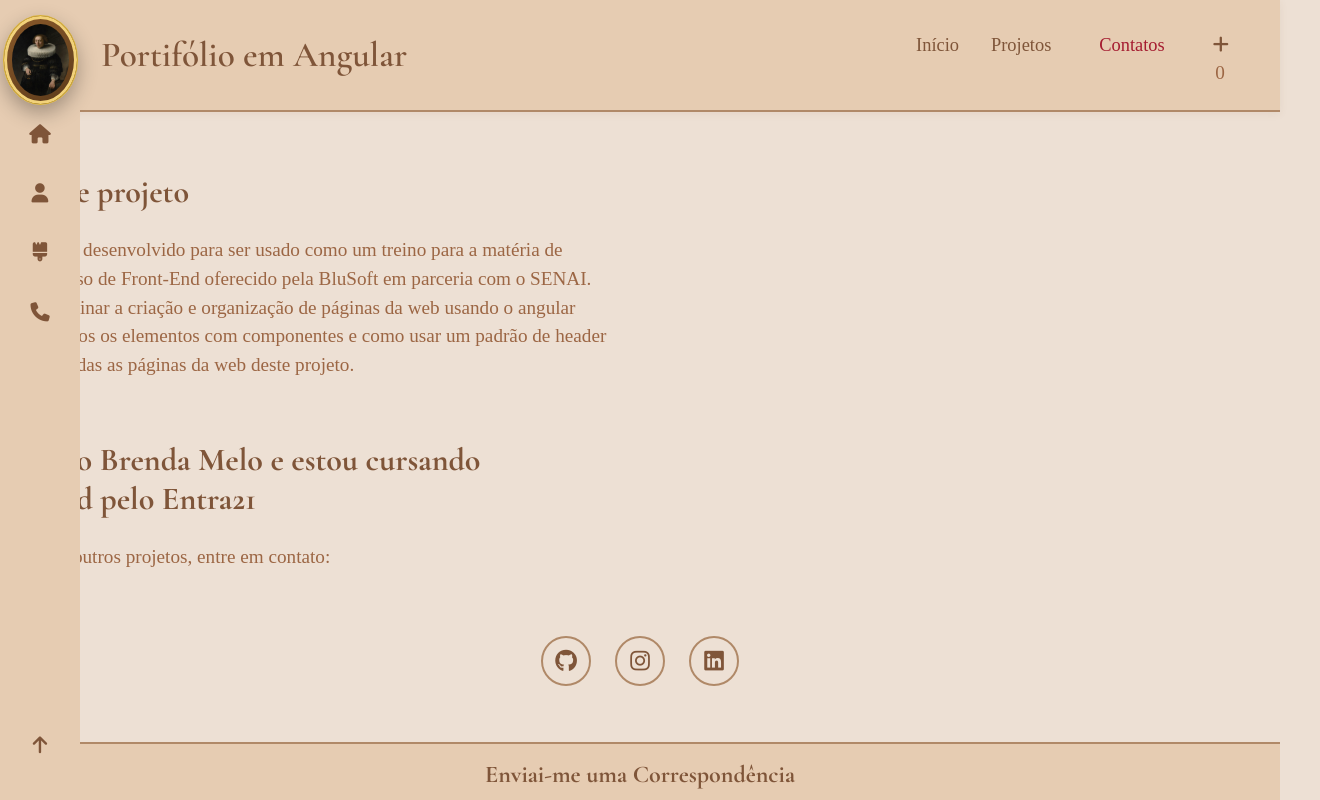
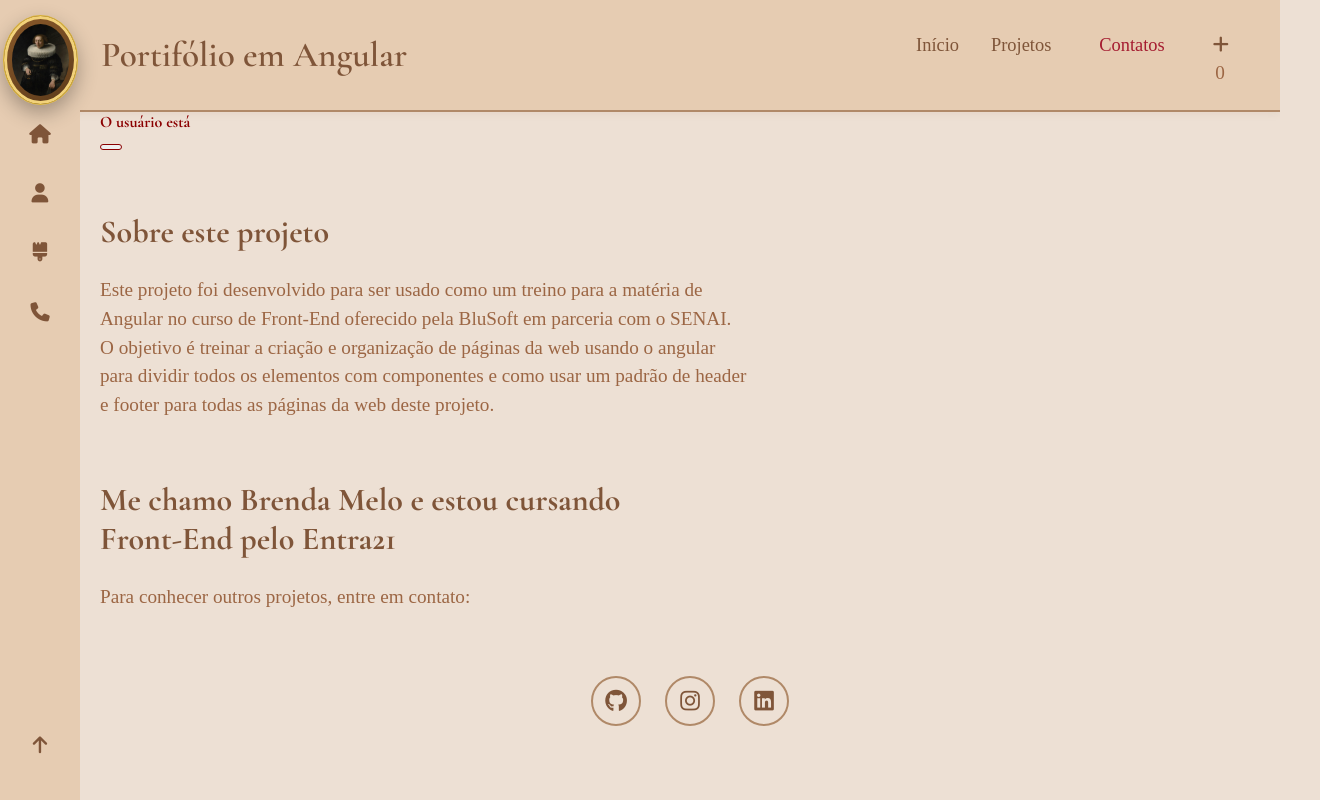
Before and after one commit to Berenda-m/portifolio-em-angular, an Angular app: page /contato in a window 1280 px wide. Shown: the top 800 px of the page, 1320 px wide, since content can reach past the window. Built offline with nearby package versions, Linux system fonts and the light colour scheme.

Commit message:
atualiza-main

```diff
--- a/src/app/componentes/contato/contato.css
+++ b/src/app/componentes/contato/contato.css
@@ -1,5 +1,5 @@
 main {
-margin: -40px;
+margin-left: 100px ;
 
 }
 
```
